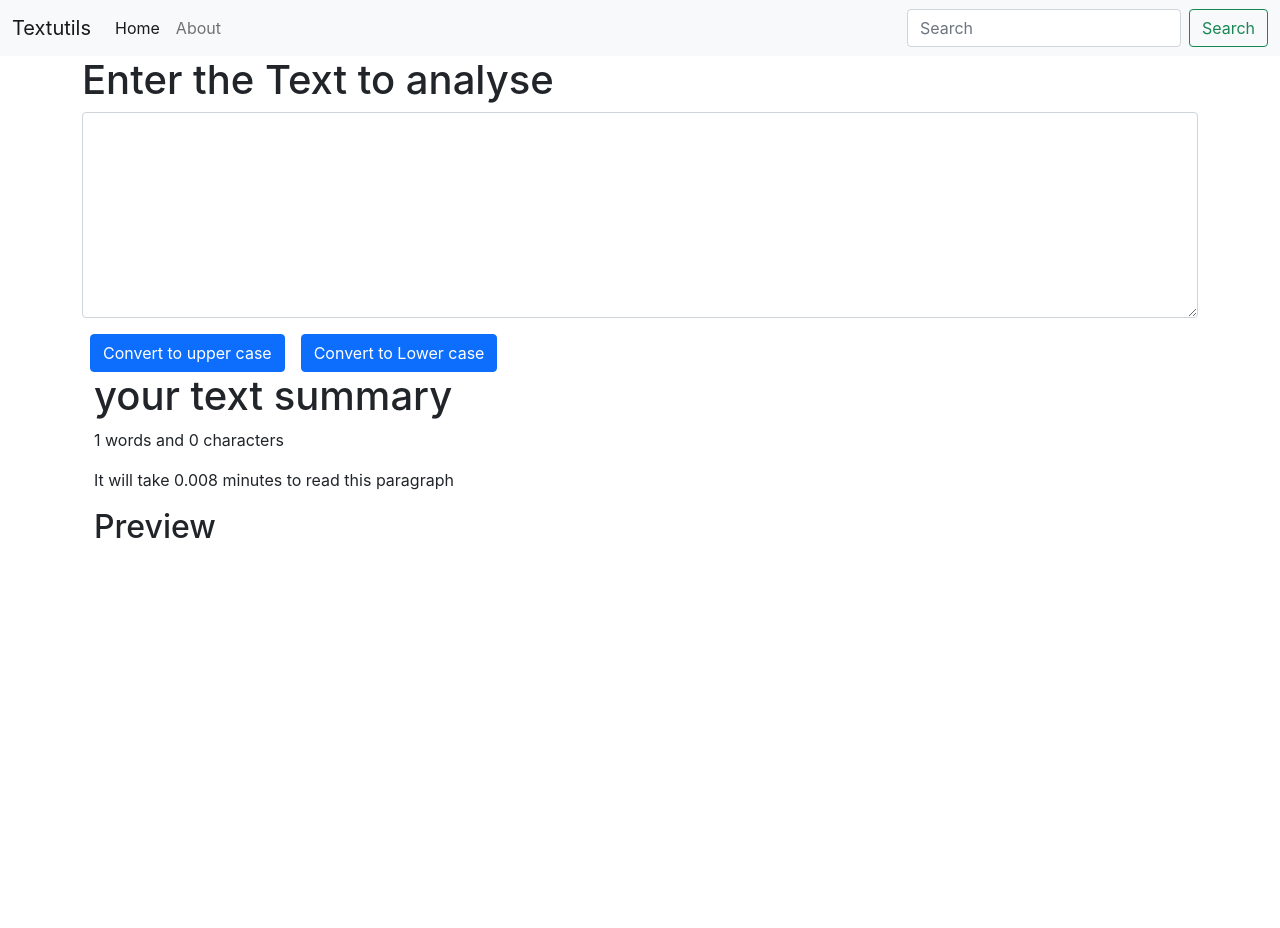
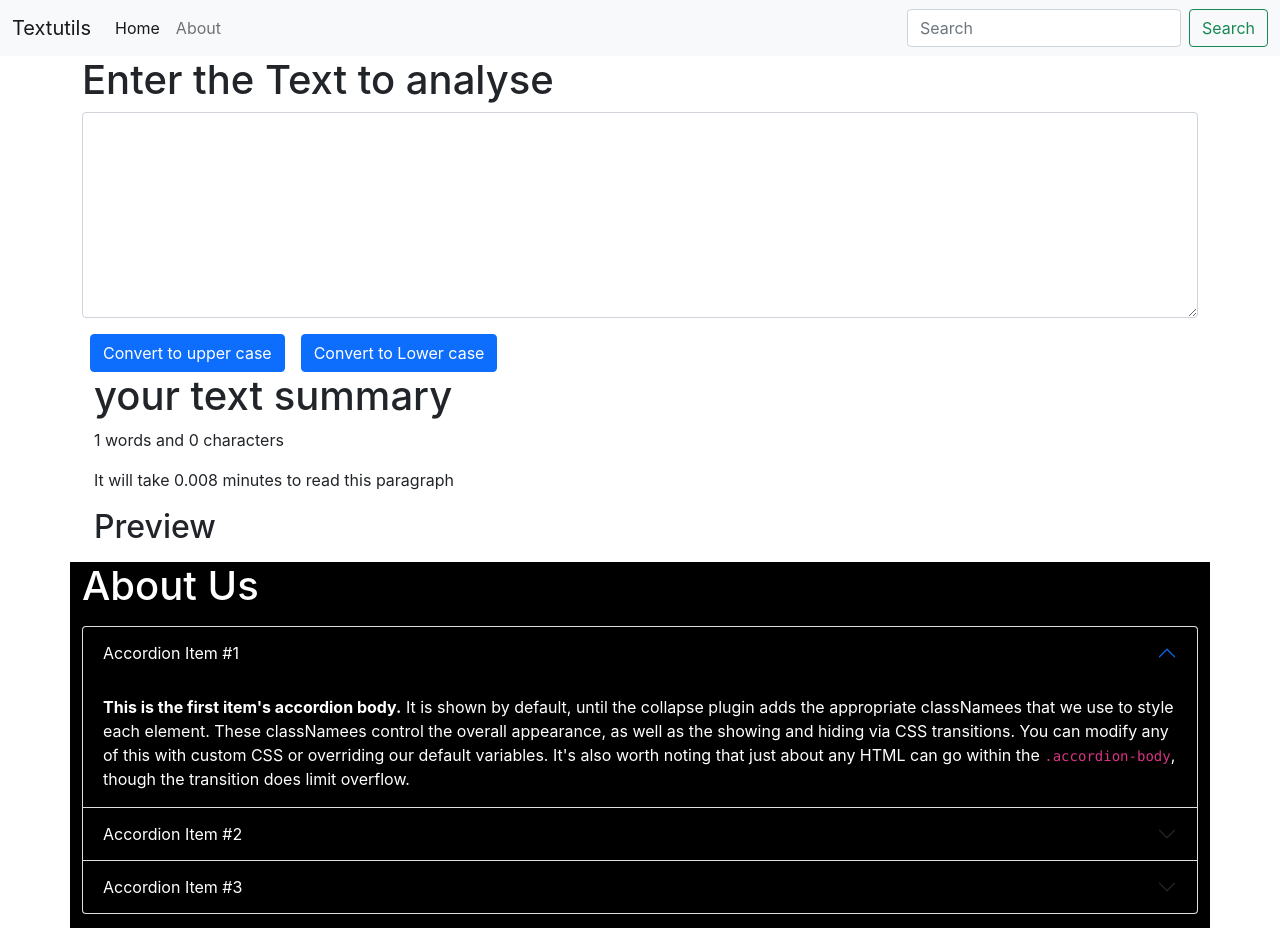
Before and after one commit to mushi1155/my-app, a React (Create React App) app: page / in a window 1280 px wide. Shown: the top 928 px of the page. Before the commit the page ends 800 px from the top, so only its background shows below. Built offline with nearby package versions, Linux system fonts and the light colour scheme.

Commit message:
add dark and light mode option

```diff
--- a/src/App.js
+++ b/src/App.js
@@ -1,5 +1,6 @@
 
 import './App.css';
+import About from './Components/About';
 import Navbar from './Components/Navbar';
 import TextForm from './Components/TextForm';
 
@@ -12,7 +13,7 @@
       <TextForm heading= "Enter the Text to analyse"/>
 
     </div>
-
+    <About/>
 
     </>
   );
--- a/src/Components/About.js
+++ b/src/Components/About.js
@@ -1,45 +1,79 @@
-import React from 'react'
+import React, { useState } from 'react'
 
 export default function About() {
+
+  const [myStyle , setMyStyle] = useState({
+
+    color: 'white',
+    backgroundColor: 'black',
+
+  })
+  const [btnText, setBtnText]=useState("Enable Light Mode")
+
+
+
+  const toggleStyle=()=>{
+    if (myStyle.color == 'white'){
+      setMyStyle({
+        color: 'black',
+        backgroundColor: 'white',
+      })
+      setBtnText("Enable dark mode")
+
+    }
+    else{
+      setMyStyle({
+        color: 'white',
+        backgroundColor: 'black',
+      })
+      setBtnText("Enable light mode")
+    }
+  }
+
+
   return (
-    <div className='container'>
-      <div class="accordion" id="accordionExample">
-  <div class="accordion-item">
-    <h2 class="accordion-header">
-      <button class="accordion-button" type="button" data-bs-toggle="collapse" data-bs-target="#collapseOne" aria-expanded="true" aria-controls="collapseOne">
+    <div className='container' style={myStyle}>
+      <h1 className='my-3'>About Us</h1>
+        <div className="accordion" id="accordionExample">
+        <div className="accordion-item">
+          <h2 className="accordion-header">
+            <button className="accordion-button" style={myStyle} type="button" data-bs-toggle="collapse" data-bs-target="#collapseOne" aria-expanded="true" aria-controls="collapseOne">
               Accordion Item #1
             </button>
           </h2>
-    <div id="collapseOne" class="accordion-collapse collapse show" data-bs-parent="#accordionExample">
-      <div class="accordion-body">
-        <strong>This is the first item's accordion body.</strong> It is shown by default, until the collapse plugin adds the appropriate classes that we use to style each element. These classes control the overall appearance, as well as the showing and hiding via CSS transitions. You can modify any of this with custom CSS or overriding our default variables. It's also worth noting that just about any HTML can go within the <code>.accordion-body</code>, though the transition does limit overflow.
+          <div id="collapseOne" className="accordion-collapse collapse show" data-bs-parent="#accordionExample">
+            <div className="accordion-body" style={myStyle}>
+              <strong>This is the first item's accordion body.</strong> It is shown by default, until the collapse plugin adds the appropriate classNamees that we use to style each element. These classNamees control the overall appearance, as well as the showing and hiding via CSS transitions. You can modify any of this with custom CSS or overriding our default variables. It's also worth noting that just about any HTML can go within the <code>.accordion-body</code>, though the transition does limit overflow.
             </div>
           </div>
         </div>
-  <div class="accordion-item">
-    <h2 class="accordion-header">
-      <button class="accordion-button collapsed" type="button" data-bs-toggle="collapse" data-bs-target="#collapseTwo" aria-expanded="false" aria-controls="collapseTwo">
+      <div className="accordion-item">
+        <h2 className="accordion-header">
+          <button className="accordion-button collapsed" style={myStyle} type="button" data-bs-toggle="collapse" data-bs-target="#collapseTwo" aria-expanded="false" aria-controls="collapseTwo">
             Accordion Item #2
           </button>
         </h2>
-    <div id="collapseTwo" class="accordion-collapse collapse" data-bs-parent="#accordionExample">
-      <div class="accordion-body">
-        <strong>This is the second item's accordion body.</strong> It is hidden by default, until the collapse plugin adds the appropriate classes that we use to style each element. These classes control the overall appearance, as well as the showing and hiding via CSS transitions. You can modify any of this with custom CSS or overriding our default variables. It's also worth noting that just about any HTML can go within the <code>.accordion-body</code>, though the transition does limit overflow.
+        <div id="collapseTwo" className="accordion-collapse collapse" data-bs-parent="#accordionExample">
+          <div className="accordion-body" style={myStyle}>
+            <strong>This is the second item's accordion body.</strong> It is hidden by default, until the collapse plugin adds the appropriate classNamees that we use to style each element. These classNamees control the overall appearance, as well as the showing and hiding via CSS transitions. You can modify any of this with custom CSS or overriding our default variables. It's also worth noting that just about any HTML can go within the <code>.accordion-body</code>, though the transition does limit overflow.
           </div>
         </div>
       </div>
-  <div class="accordion-item">
-    <h2 class="accordion-header">
-      <button class="accordion-button collapsed" type="button" data-bs-toggle="collapse" data-bs-target="#collapseThree" aria-expanded="false" aria-controls="collapseThree">
+      <div className="accordion-item">
+        <h2 className="accordion-header">
+          <button className="accordion-button collapsed" style={myStyle} type="button" data-bs-toggle="collapse" data-bs-target="#collapseThree" aria-expanded="false" aria-controls="collapseThree">
             Accordion Item #3
           </button>
         </h2>
-    <div id="collapseThree" class="accordion-collapse collapse" data-bs-parent="#accordionExample">
-      <div class="accordion-body">
-        <strong>This is the third item's accordion body.</strong> It is hidden by default, until the collapse plugin adds the appropriate classes that we use to style each element. These classes control the overall appearance, as well as the showing and hiding via CSS transitions. You can modify any of this with custom CSS or overriding our default variables. It's also worth noting that just about any HTML can go within the <code>.accordion-body</code>, though the transition does limit overflow.
+        <div id="collapseThree" className="accordion-collapse collapse" data-bs-parent="#accordionExample">
+          <div className="accordion-body" style={myStyle}>
+            <strong>This is the third item's accordion body.</strong> It is hidden by default, until the collapse plugin adds the appropriate classNamees that we use to style each element. These classNamees control the overall appearance, as well as the showing and hiding via CSS transitions. You can modify any of this with custom CSS or overriding our default variables. It's also worth noting that just about any HTML can go within the <code>.accordion-body</code>, though the transition does limit overflow.
           </div>
         </div>
       </div>
+  </div>
+  <div classNameName='container my-3'>
+  <button onClick={toggleStyle} type="button" className="btn btn-primary my-3">{btnText}</button>
   </div>
 
     </div>
```
Lines whose indentation alone changed are shown as unchanged.
